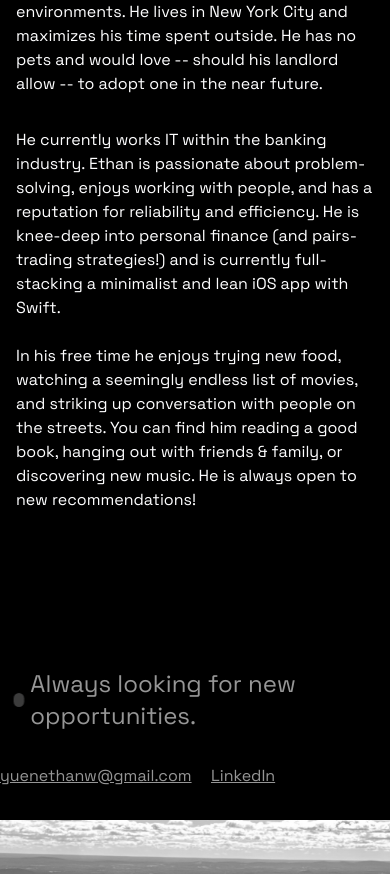
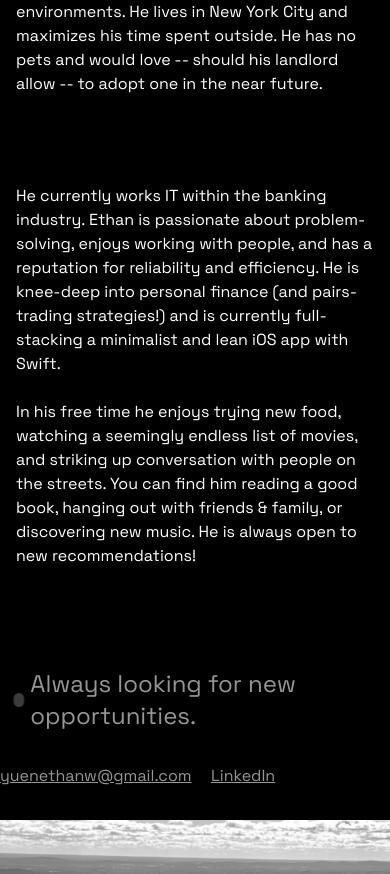
Before and after one commit to ethanwhyy/ethanwhyy.github.io, a Next.js app: page / in a window 390 px wide. Shown: the part 1020-1894 px from the top of the page. Built offline with nearby package versions, Linux system fonts and the light colour scheme.

Commit message:
changing text size
cchanging text size to text-base, as that is default.

```diff
--- a/app/page.tsx
+++ b/app/page.tsx
@@ -320,7 +320,7 @@
                     <div className="grid md:grid-cols-3 gap-8">
                       <div className="md:col-span-1 md:col-start-2">
                         <div className="space-y-8">
-                          <p className="text-[#fefeff]">
+                          <p className="text-base	text-[#fefeff]">
                           Ethan is a curious and thoughtful person with an eye for detail. He picks up new skills quickly and thrives
                           in fast-paced environments. He lives in New York City and maximizes his time spent outside. He has no pets and would
                           love -- should his landlord allow -- to adopt one in the near future.
@@ -328,9 +328,11 @@
                         </div>
                       </div>
 
-                      <div className="md:col-span-1 md:col-start-3 md:mt-32">
+                      <br />
+
+                      <div className="md:col-span-1 md:col-start-3">
                         <div className="space-y-8">
-                          <p className="text-[#fefeff]">
+                          <p className="text-base	text-[#fefeff]">
                             He currently works IT within the banking industry. Ethan is passionate about problem-solving,
                             enjoys working with people, and has a reputation for reliability and efficiency. He is knee-deep into personal
                             finance (and pairs-trading strategies!) and is currently full-stacking a minimalist and lean iOS app with Swift.
@@ -344,7 +346,7 @@
                     <div className="grid md:grid-cols-3 gap-8">
                       <div className="md:col-span-1 md:col-start-2">
                         <div className="space-y-8">
-                          <p className="text-[#fefeff]">
+                          <p className="text-base	text-[#fefeff]">
                             In his free time he enjoys trying new food, watching a seemingly endless list of movies, and
                             striking up conversation with people on the streets. You can find him reading a good book, hanging out with friends &
                             family, or discovering new music. He is always open to new recommendations!
```
